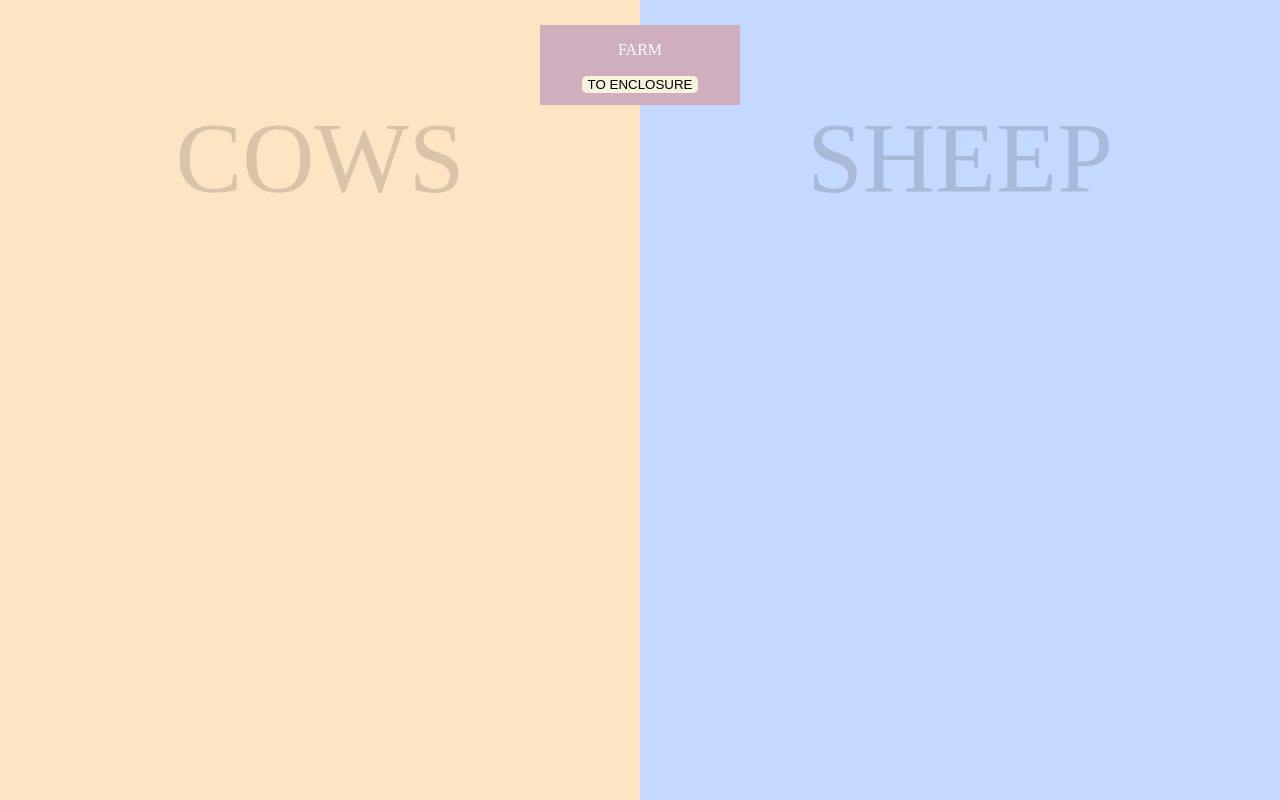
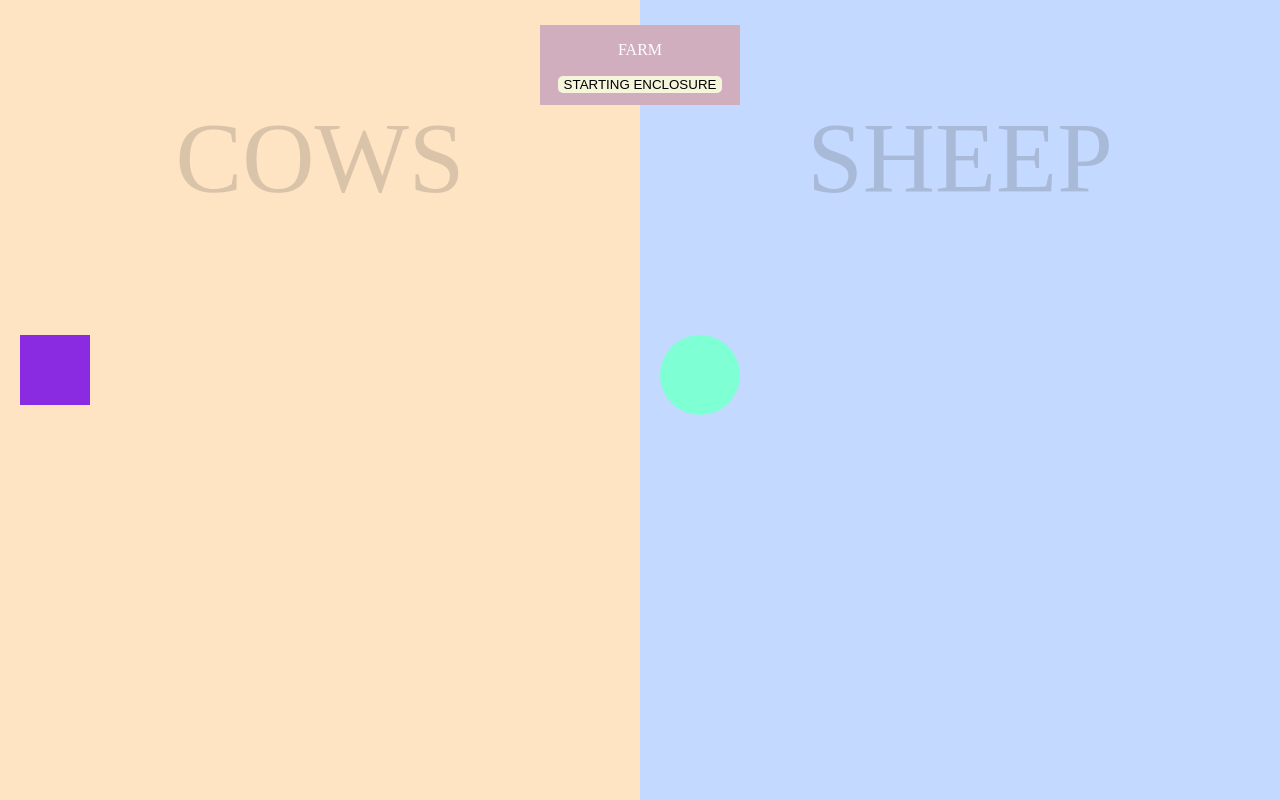
Before and after one commit to ArminasStrolys/react-deimante-v7-my-little-farm, a React (Create React App) app: page / in a window 1280 px wide. Built offline with nearby package versions, Linux system fonts and the light colour scheme.

Commit message:
Progress

```diff
--- a/src/components/app/App.js
+++ b/src/components/app/App.js
@@ -1,15 +1,9 @@
-import Circle from "../shapes/Circle";
-import Square from "../shapes/Square";
 import Farm from "../farm/Farm";
 
 function App() {
   return (
     <div className="App">
-      <Farm>
-        {/* <Circle />
-        <Square /> */}
-        TEST
-      </Farm>
+      <Farm/>
     </div>
   );
 }
--- a/src/components/farm/Farm.jsx
+++ b/src/components/farm/Farm.jsx
@@ -1,62 +1,75 @@
-import React, { useState } from 'react';
+import React, { useState, useEffect } from "react";
 import "./farm.css";
-import Square from '../shapes/Square'
-import Circle from '../shapes/Circle'
-
+import Square from "../shapes/Square";
+import Circle from "../shapes/Circle";
 
 const Farm = () => {
-
   function rndNum(min, max) {
     return Math.floor(Math.random() * (max - min + 1) + min);
   }
 
-  const [cows, setCows] = useState([])
-  const [sheep, setSheep] = useState([])
+  // const [cows, setCows] = useState([]);
+  // const [sheep, setSheep] = useState([]);
 
+  const [cows, setCows] = useState([
+    localStorage.getItem("cows") !== null
+      ? JSON.parse(localStorage.getItem("cows"))
+      : console.log('not found')
+  ]);
+  const [sheep, setSheep] = useState([
+    localStorage.getItem("sheep") !== null
+      ? JSON.parse(localStorage.getItem("sheep"))
+      : null
+  ]);
 
-const fillAnimals = () => {
+  useEffect(() => {
+    localStorage.setItem("cows", JSON.stringify(cows));
+  }, [cows]);
 
-  const startingCows = rndNum(5,20)
-  const startingSheep = rndNum(5,20)
+  useEffect(() => {
+    localStorage.setItem("sheep", JSON.stringify(sheep));
+  }, [sheep]);
+
+  const fillAnimals = () => {
+    const startingCows = rndNum(5, 20);
+    const startingSheep = rndNum(5, 20);
 
     for (let i = 0; i < startingCows; i++) {
-      cows.push('C00'+rndNum(10000,99999))
+      cows.push("C00" + rndNum(10000, 99999));
     }
+    setCows([...cows]);
+    for (let i = 0; i < startingSheep; i++) {
+      sheep.push("S00" + rndNum(10000, 99999));
+    }
+    setSheep([...sheep]);
 
-      for (let i = 0; i < startingSheep; i++) {
-        setSheep(sheep.push('S00'+rndNum(10000,99999)))
-    }
-    console.log(sheep)
-    console.log(cows)
-}
-
-
-
-
+    console.log(sheep);
+    console.log(cows);
+  };
 
   return (
     <div>
       <div className="announcer">
         <p>FARM</p>
-        <button className="eBtn" onClick={fillAnimals}>TO ENCLOSURE</button>
+        <button className="eBtn" onClick={fillAnimals}>
+          STARTING ENCLOSURE
+        </button>
       </div>
+
       <div className="leftSide">
         <p className="mainTxt">COWS</p>
-        <div className='cowEnclosure'>
-          {cows.length > 1 && cows.map((cow,i) => <Square
-            key={i}
-            num={cow}
-          />)}
-          {console.log('cows', cows)}
+        <div className="cowEnclosure">
+          {cows.map((cow, i) => (
+            <Square key={i} num={cow} />
+          ))}
         </div>
       </div>
       <div className="rightSide">
         <p className="mainTxt">SHEEP</p>
-        <div className='sheepEnclosure'>
-        {sheep.length > 1 && sheep.map((shee,i) => <Circle
-            key={i}
-            num={shee}
-          />)}
+        <div className="sheepEnclosure">
+          {sheep.map((shee, i) => (
+            <Circle key={i} num={shee} />
+          ))}
         </div>
       </div>
     </div>
--- a/src/components/farm/farm.css
+++ b/src/components/farm/farm.css
@@ -9,6 +9,9 @@
   background-color: rgb(196, 217, 255);
   height: 100vh;
   display: inline-block;
+  position: absolute;
+  top: 0;
+  z-index: -1;
 }
 .mainTxt{
     text-align: center;
@@ -39,12 +42,3 @@ background-color: rgb(193, 204, 188);
 body{
     margin: 0;
 }
-.cowEnclosure {
-  position: absolute;
-  left: 30px;
-}
-
-.sheepEnclosure{
-  position: absolute;
-  right: 30px;
-}
--- a/src/components/shapes/Circle.jsx
+++ b/src/components/shapes/Circle.jsx
@@ -1,12 +1,12 @@
-import React from 'react';
-import './shapes.css'
+import React from "react";
+import "./shapes.css";
 
 const Circle = (props) => {
-    return (
-        <div>
-            <div className='circle'>{props.shee}</div>
-        </div>
-    );
-}
+  return (
+    <div className="circle">
+      <p className="centerText">{props.num}</p>
+    </div>
+  );
+};
 
 export default Circle;
--- a/src/components/shapes/Square.jsx
+++ b/src/components/shapes/Square.jsx
@@ -1,12 +1,12 @@
-import React from 'react';
-import './shapes.css'
+import React from "react";
+import "./shapes.css";
 
 const Square = (props) => {
-    return (
-        <div>
-            <div className='square'>{props.num}</div>
-        </div>
-    );
-}
+  return (
+    <div className="square">
+      <p className="centerText">{props.num}</p>
+    </div>
+  );
+};
 
 export default Square;
--- a/src/components/shapes/shapes.css
+++ b/src/components/shapes/shapes.css
@@ -1,15 +1,23 @@
-.square{
-    width: 100px;
-    height: 100px;
-    background-color: blueviolet;
-    margin: 5px;
-    display: inline-block;
+.square {
+  width: 70px;
+  height: 70px;
+  background-color: blueviolet;
+  margin: 20px;
+  display: inline-block;
+  position: relative;
 }
-.circle{
-    width: 50px;
-    height: 50px;
-    background-color: aquamarine;
-    border-radius: 100%;
-    margin: 5px;
-    display: inline-block;
+.circle {
+  width: 80px;
+  height: 80px;
+  background-color: aquamarine;
+  border-radius: 100%;
+  margin: 20px;
+  display: inline-block;
+  position: relative;
 }
+.centerText {
+  position: absolute;
+  top: 30%;
+  left: 50%;
+  transform: translate(-50%, -50%);
+}
```
